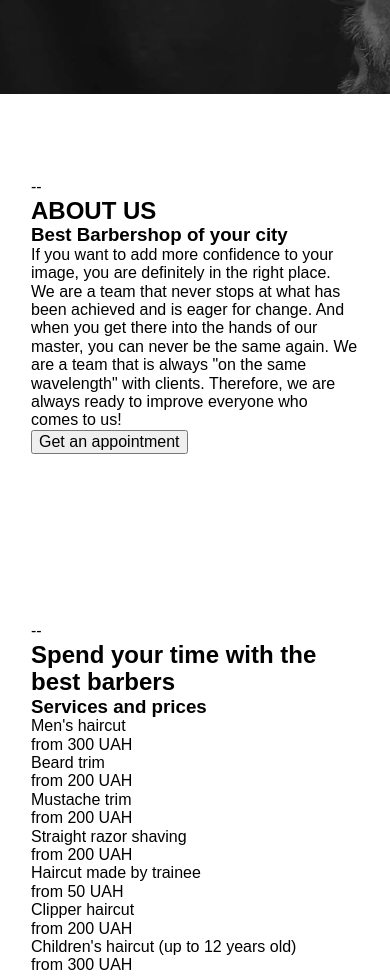
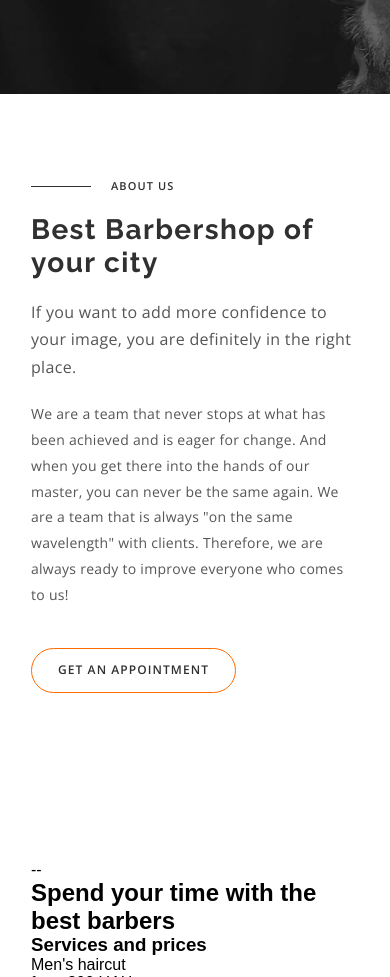
Before and after one commit to solarenergy990/barbershop, a website built with Parcel: page src/index.html in a window 390 px wide. Shown: the part 536-1513 px from the top of the page. Built offline with nearby package versions, Linux system fonts and the light colour scheme.

Commit message:
added mobile styles for "about us" section

```diff
--- a/src/index.html
+++ b/src/index.html
@@ -25,20 +25,7 @@
     <!-- Hero section -->
     <include src="./partials/hero.html"></include>
     <!-- About us section -->
-    <section class="section">
-      <div class="container">
-        <span>--</span>
-        <h2>ABOUT US</h2>
-        <h3>Best Barbershop of your city</h3>
-        <p>If you want to add more confidence to your image, you are definitely in the right place.</p>
-        <p>We are a team that never stops at what has been achieved and is eager for change. And when you get there
-          into the hands of our master, you can never be the same again. We are a team that is always "on the same
-          wavelength"
-          with clients. Therefore, we are always ready to improve everyone who comes to us!</p>
-        <button type="button">Get an appointment</button>
-      </div>
-    </section>
-
+    <include src="./partials/about-us.html"></include>
     <!-- Services section -->
     <section class="section">
       <div class="container">
--- /dev/null
+++ b/src/partials/about-us.html
@@ -0,0 +1,16 @@
+<section class="section about-us__section">
+    <div class="container">
+
+        <h3 class="about-us__subtitle">ABOUT US</h3>
+        <h2 class="about-us__title">Best Barbershop of your city</h2>
+        <p class="about-us__subtext">If you want to add more confidence to your image, you are definitely in the
+            right place.</p>
+        <p class="about-us__text">We are a team that never stops at what has been achieved and is eager for change. And
+            when you get there
+            into the hands of our master, you can never be the same again. We are a team that is always "on the same
+            wavelength"
+            with clients. Therefore, we are always ready to improve everyone who comes to us!</p>
+        <button class="appointment-button" type="button"> <span class="about-us__button-text">Get an appointment</span>
+        </button>
+    </div>
+</section>
--- /dev/null
+++ b/src/sass/components/about-us/_about-us.scss
@@ -0,0 +1,78 @@
+.about-us__subtitle {
+  display: flex;
+  align-items: center;
+
+  font-family: $primary-font-family;
+  font-style: normal;
+  font-weight: $secondary-font-weight;
+  font-size: $subtitle-text-size;
+  line-height: $secondary-line-height;
+  letter-spacing: 0.1em;
+  text-transform: uppercase;
+
+  color: $title-text-colour;
+
+  margin-bottom: 20px;
+
+  &:before {
+    content: '';
+    display: block;
+    height: 1px;
+    width: 60px;
+    background: $title-text-colour;
+    margin-right: 20px;
+  }
+}
+
+.about-us__title {
+  font-family: $secondary-font-family;
+  font-style: normal;
+  font-weight: $rare-text-weight;
+  font-size: $rare-title-text-size;
+  line-height: 1.17;
+  letter-spacing: 0.05em;
+
+  color: $title-text-colour;
+
+  margin-bottom: 20px;
+}
+
+.about-us__subtext {
+  font-family: $primary-font-family;
+  font-style: normal;
+  font-weight: $primary-text-weight;
+  font-size: $subtext-text-size;
+  line-height: $primary-line-height;
+  letter-spacing: 0.02em;
+
+  color: $primary-text-colour;
+
+  margin-bottom: 20px;
+}
+
+.about-us__text {
+  font-family: $primary-font-family;
+  font-style: normal;
+  font-weight: $primary-text-weight;
+  font-size: $primary-text-size;
+  line-height: 1.85;
+  letter-spacing: 0.02em;
+
+  color: $primary-text-colour;
+
+  margin-bottom: 40px;
+}
+
+.about-us__button-text {
+  display: block;
+  font-family: $primary-font-family;
+  font-style: normal;
+  font-weight: $secondary-font-weight;
+  font-size: $button-text-size;
+  line-height: $secondary-line-height;
+  letter-spacing: 0.09em;
+  text-transform: uppercase;
+
+  color: $title-text-colour;
+  padding: 12px 20px;
+}
--- a/src/sass/components/common/_base.scss
+++ b/src/sass/components/common/_base.scss
@@ -64,8 +64,15 @@ img {
     padding-bottom: 100px;
   }
 
-  @media screen and (min-width: 1200px) {
+  @media screen and (min-width: 1280px) {
     padding-top: 130px;
     padding-bottom: 130px;
   }
 }
+
+.appointment-button {
+  background-color: transparent;
+  border: 1px solid #ff6c00;
+  box-sizing: border-box;
+  border-radius: 25px;
+}
--- a/src/sass/main.scss
+++ b/src/sass/main.scss
@@ -7,3 +7,4 @@
 @import './components/common/base';
 @import './utils/variables';
 @import './components/hero/hero';
+@import './components/about-us/about-us';
--- a/src/sass/utils/_variables.scss
+++ b/src/sass/utils/_variables.scss
@@ -13,10 +13,13 @@ $secondary-font-family: Raleway, sans-serif;
 $primary-text-weight: normal;
 $secondary-font-weight: 600;
 $rare-text-weight: bold;
+$button-text-size: 12px;
 $primary-text-size: 14px;
 $secondary-text-size: 18px;
+$subtext-text-size: 16px;
 $subtitle-text-size: 11px;
 $title-text-size: 42px;
+$rare-title-text-size: 28px;
 $hero-mob-tab-title: 48px;
 $primary-line-height: 1.7;
 $secondary-line-height: 1.4;
```
